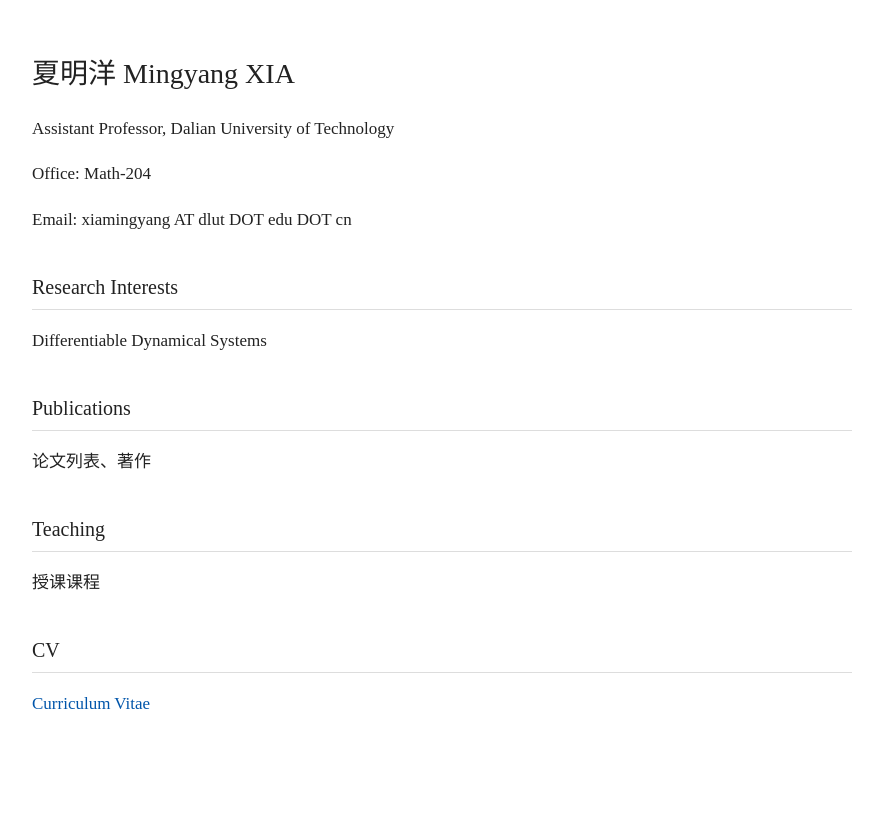
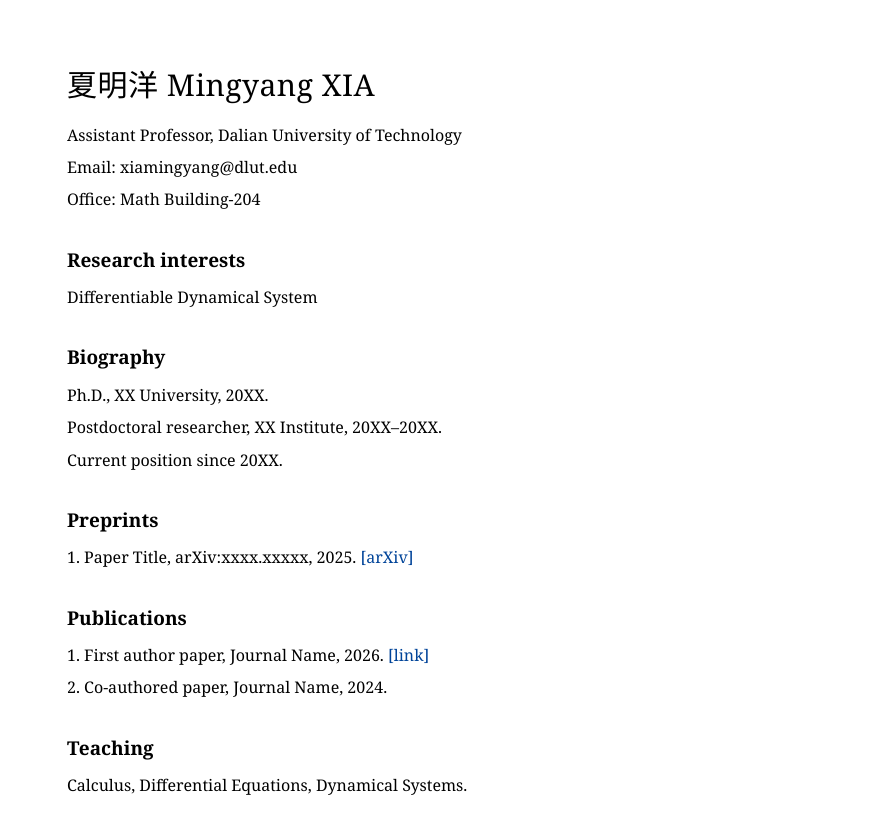
Before and after one commit to MathXiaM/mathxiam.github.io, a plain HTML site: page index.html in a window 1280 px wide. Shown: the whole page, without its empty margins (198-1081 px from the left). Before the commit the page ends 800 px from the top, so only its background shows below. Drawn offline with Linux system fonts and the light colour scheme.

Commit message:
Update index.html

```diff
--- a/index.html
+++ b/index.html
@@ -1,84 +1,108 @@
-<!-- 1. 文档声明：告诉浏览器这是HTML5标准网页，必须写在第一行 -->
 <!DOCTYPE html>
+<!-- HTML5 标准文档声明，所有静态学术主页通用 -->
+<html lang="en">
+<head>
+    <!-- 统一字符编码，防止中英文乱码 -->
+    <meta charset="UTF-8">
+    <!-- 适配手机/电脑，自适应显示 -->
+    <meta name="viewport" content="width=device-width, initial-scale=1.0">
+    <!-- 浏览器标签页标题，和原版一致：用英文名 -->
+    <title>Your Full Name</title>
 
-<!-- 2. 网页根标签：所有代码都要写在这对标签里 -->
-<html>
+    <!-- ============= 全局样式：完全复刻目标网站风格 ============= -->
+    <style type="text/css">
+        /* 整体页面全局设置 */
+        body {
+            /* 原版同款衬线字体：数学/学术经典字体 */
+            font-family: Georgia, "Times New Roman", Times, serif;
+            /* 页面整体居中，限制宽度，避免过宽，和原版一致 */
+            max-width: 750px;
+            margin: 60px auto;
+            /* 左右内边距，小屏幕不贴边 */
+            padding: 0 25px;
+            /* 纯黑正文，极简学术风 */
+            color: #000000;
+            /* 行间距宽松，阅读舒适，复刻原版疏密 */
+            line-height: 1.65;
+            /* 基础正文字号 */
+            font-size: 16px;
+        }
 
-<!-- 3. 网页头部：配置网页的基础信息（用户看不见） -->
-<head>
-    <!-- 编码格式：UTF-8，防止中文乱码（姓名、单位中文正常显示） -->
-    <meta charset="utf-8">
-    <!-- 浏览器标签页标题：打开网页时，浏览器顶部显示的文字 -->
-    <title>Your Name</title>
+        /* ========== 1. 顶部大姓名（最高层级，页面主标题） ========== */
+        .name-title {
+            /* 姓名字号最大，视觉第一层级 */
+            font-size: 30px;
+            /* 不加粗，原版极简素雅风格 */
+            font-weight: normal;
+            /* 姓名下方留白，分割个人信息 */
+            margin-bottom: 12px;
+            letter-spacing: 0.5px;
+        }
 
-    <!-- 4. 样式代码：控制网页的字体、颜色、排版（学术极简风核心） -->
-    <style>
-        /* 整体页面样式：所有内容的通用规则 */
-        body {
-            max-width: 820px;       /* 网页最大宽度，避免太宽不好读 */
-            margin: 50px auto;      /* 上下留白50px，页面居中显示 */
-            padding: 0 30px;        /* 左右留白，手机上不会贴边 */
-            font-family: "Times New Roman", serif;  /* 学术专用字体，正式美观 */
-            font-size: 17px;        /* 正文文字大小，阅读舒适 */
-            color: #222;            /* 文字颜色：深灰色（护眼、专业） */
-            line-height: 1.7;       /* 行间距，文字不拥挤 */
+        /* ========== 2. 板块小标题：Research / Biography 等（第二层级） ========== */
+        .section-title {
+            font-size: 19px;
+            font-weight: 600;
+            /* 板块上方大留白，分区清晰，和原版一致 */
+            margin-top: 32px;
+            margin-bottom: 8px;
         }
-        /* 一级标题样式：你的姓名 */
-        h1 {
-            font-size: 28px;        /* 姓名文字大小 */
-            font-weight: normal;    /* 不加粗，简约学术风 */
-            margin-bottom: 10px;    /* 姓名下方留白 */
+
+        /* 普通正文段落：单位、邮箱、经历、列表文字 */
+        p {
+            margin: 6px 0;
         }
-        /* 二级标题样式：研究方向、论文、教学等小标题 */
-        h2 {
-            font-size: 20px;        /* 小标题文字大小 */
-            font-weight: normal;    /* 不加粗 */
-            margin-top: 35px;       /* 小标题上方留白，分区清晰 */
-            border-bottom: 1px solid #ddd;  /* 小标题下方加横线，分隔模块 */
-            padding-bottom: 5px;    /* 横线和文字的距离 */
+
+        /* 超链接样式：论文/跳转链接，完全复刻原版蓝色 */
+        a {
+            color: #004499;
+            /* 默认无下划线，干净简约 */
+            text-decoration: none;
         }
-        /* 链接样式：CV、论文等可点击的文字 */
-        a {
-            color: #0055aa;         /* 链接颜色：深蓝色（学术标准色） */
-            text-decoration: none;  /* 去掉链接默认的下划线 */
-        }
-        /* 鼠标悬停链接时的样式 */
+
+        /* 鼠标悬浮链接：出现下划线，原版交互逻辑 */
         a:hover {
-            text-decoration: underline;  /* 鼠标放上去显示下划线 */
+            text-decoration: underline;
         }
     </style>
 </head>
 
-<!-- 5. 网页主体：用户能看到的所有内容（你的学术信息） -->
 <body>
-    <!-- 一级标题：你的姓名（中英文都可以） -->
-    <h1>夏明洋 Mingyang XIA</h1>
-    <!-- 普通段落：职位 + 单位 -->
+    <!-- 【第一层级：个人全名】 完全对标网站最顶部大名字 -->
+    <div class="name-title">夏明洋 Mingyang XIA</div>
+
+    <!-- 基础个人信息：单位、职位、邮箱、办公地址 -->
     <p>Assistant Professor, Dalian University of Technology</p>
-    <!-- 普通段落：邮箱 -->
-    <p>Office: Math-204</p>
-    <p>Email: xiamingyang AT dlut DOT edu DOT cn</p>
+    <p>Email: xiamingyang<span style="display:none;">hide</span>@dlut.edu</p>
+    <p>Office: Math Building-204</p>
 
-    <!-- 二级标题：研究方向 -->
-    <h2>Research Interests</h2>
-    <!-- 普通段落：填写你的研究领域 -->
-    <p>Differentiable Dynamical Systems</p>
 
-    <!-- 二级标题：论文成果 -->
-    <h2>Publications</h2>
-    <!-- 普通段落：填写你的论文、著作列表 -->
-    <p>论文列表、著作</p>
+    <!-- 【第二层级：板块标题 1】研究方向 -->
+    <div class="section-title">Research interests</div>
+    <p>Differentiable Dynamical System</p>
 
-    <!-- 二级标题：教学工作 -->
-    <h2>Teaching</h2>
-    <!-- 普通段落：填写你教授的课程 -->
-    <p>授课课程</p>
 
-    <!-- 二级标题：个人简历 -->
-    <h2>CV</h2>
-    <!-- 链接：点击跳转到简历PDF（后期上传PDF后修改文件名即可） -->
-    <p><a href="cv.pdf">Curriculum Vitae</a></p>
+    <!-- 【第二层级：板块标题 2】个人经历 -->
+    <div class="section-title">Biography</div>
+    <p>Ph.D., XX University, 20XX.</p>
+    <p>Postdoctoral researcher, XX Institute, 20XX–20XX.</p>
+    <p>Current position since 20XX.</p>
+
+
+    <!-- 【第二层级：板块标题 3】预印本 -->
+    <div class="section-title">Preprints</div>
+    <p>1. Paper Title, arXiv:xxxx.xxxxx, 2025. <a href="#">[arXiv]</a></p>
+
+
+    <!-- 【第二层级：板块标题 4】发表论文 -->
+    <div class="section-title">Publications</div>
+    <p>1. First author paper, Journal Name, 2026. <a href="#">[link]</a></p>
+    <p>2. Co-authored paper, Journal Name, 2024.</p>
+
+
+    <!-- 【第二层级：板块标题 5】教学工作 -->
+    <div class="section-title">Teaching</div>
+    <p>Calculus, Differential Equations, Dynamical Systems.</p>
+
 </body>
-
-<!-- 网页结束标签 -->
 </html>
```
